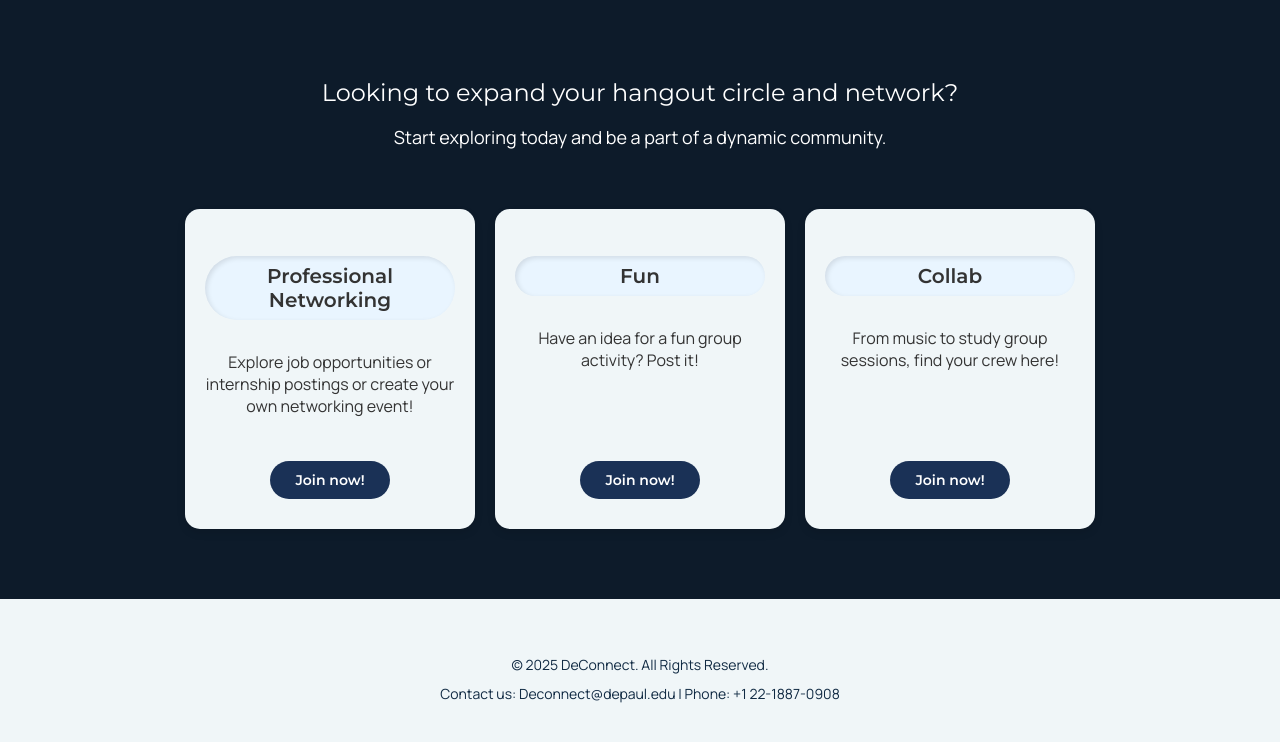
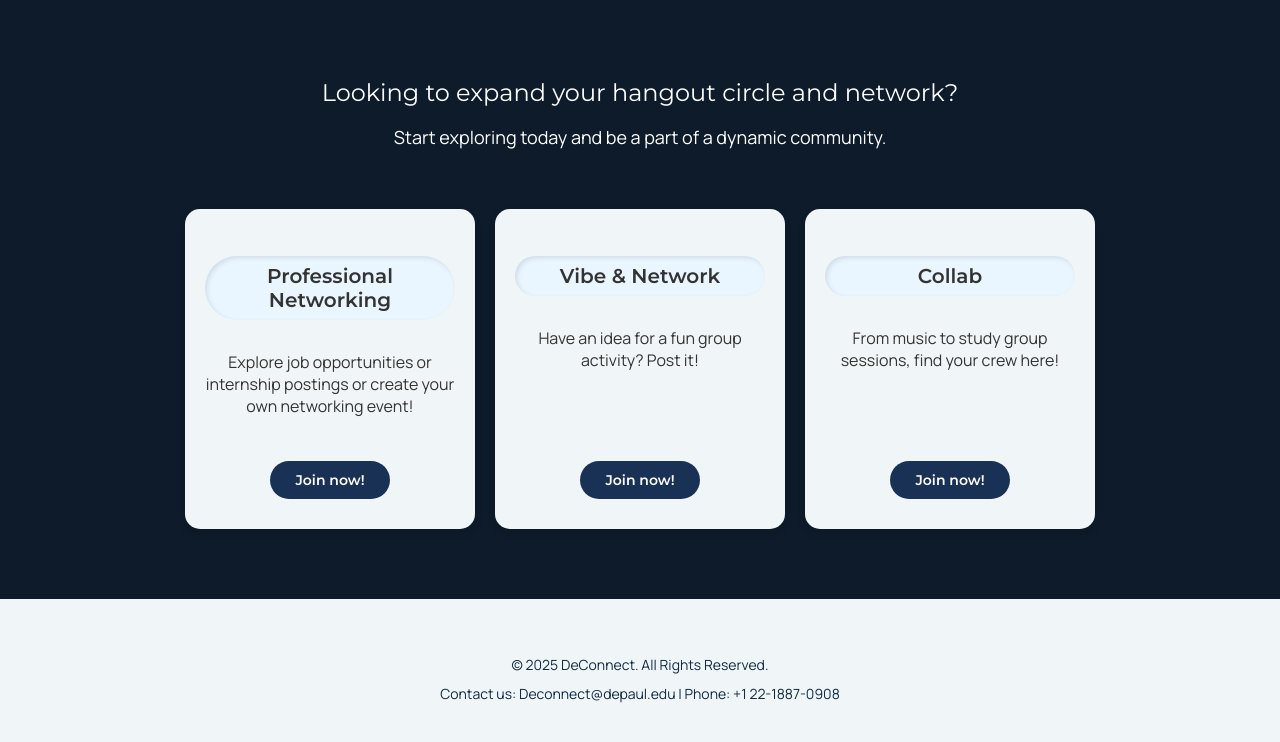
Before and after one commit to TG3-CODE/Propel-Hackathon, a plain HTML site: page home.html in a window 1280 px wide. Shown: the part 122-864 px from the top of the page. Drawn offline with Linux system fonts and the light colour scheme.

Commit message:
Update home.html

```diff
--- a/home.html
+++ b/home.html
@@ -34,7 +34,7 @@
                 <a href="NetworkingPage.html" class="join-btn">Join now!</a>
             </div>
             <div class="card">
-                <h4>Fun</h4>
+                <h4>Vibe & Network</h4>
                 <p>Have an idea for a fun group activity? Post it!</p>
                 <a href="fun.html" class="join-btn">Join now!</a>
             </div>
```
